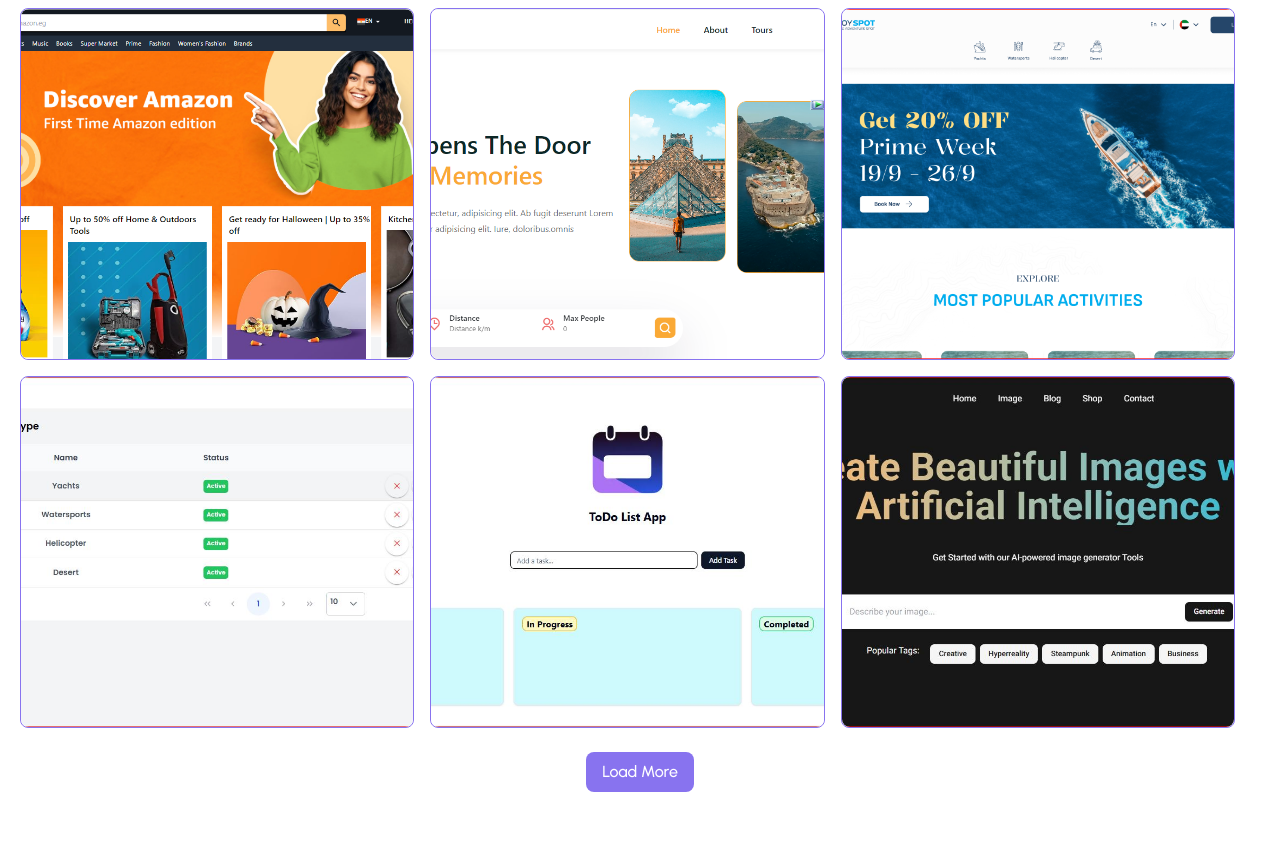
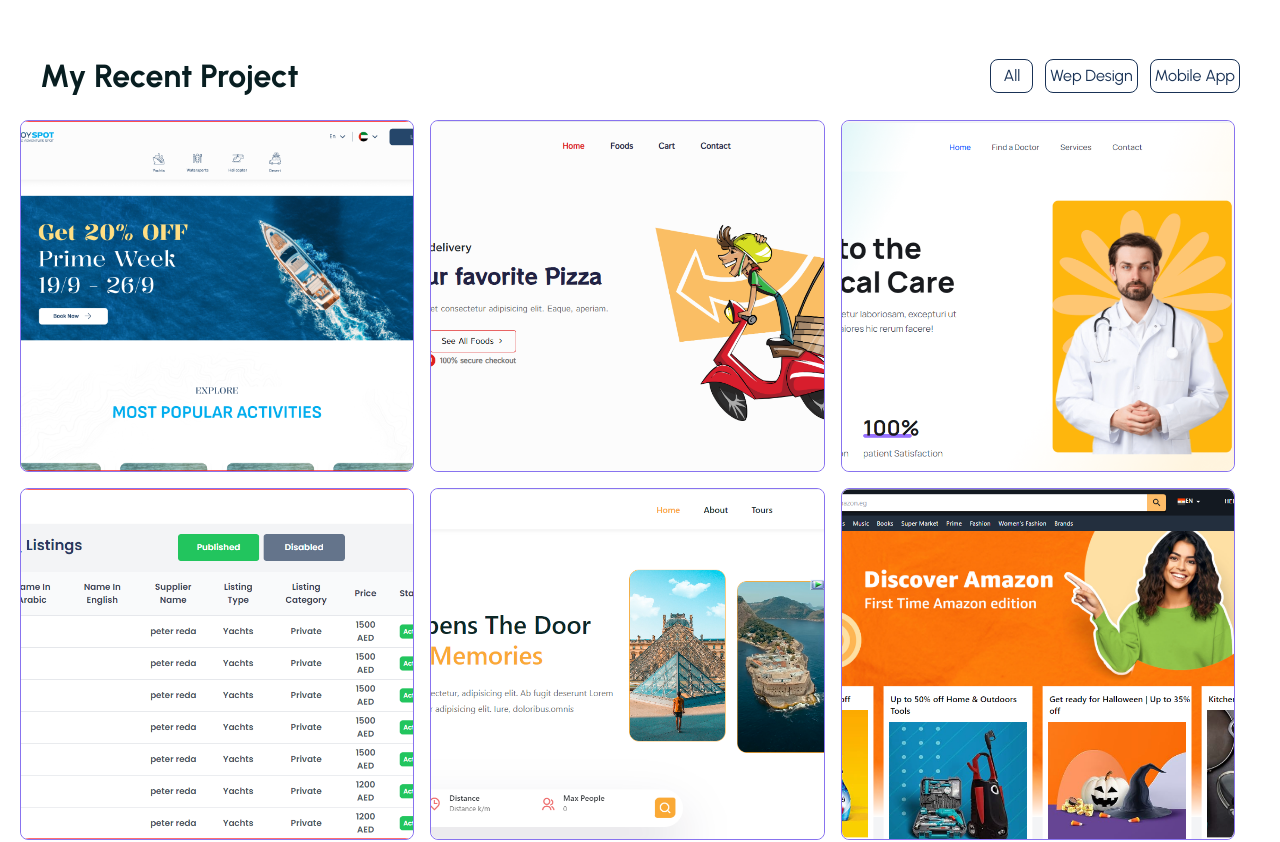
Before and after one commit to solman500/Portfolio, a React (Vite) app: page / in a window 1280 px wide. Shown: the part 2960-3802 px from the top of the page. Built offline with nearby package versions, Linux system fonts and the light colour scheme.

Commit message:
changes for secion

```diff
--- a/src/assets/data/portfolioData.js
+++ b/src/assets/data/portfolioData.js
@@ -21,155 +21,124 @@
 const portfolios = [
   {
     id: "01",
-    imgUrl: portfolioImg01,
-    category: 'Web Design',
-    title: "Amazon Website",
-    description:
-      "Amazon e-Commerce website for shoping products ",
-    technologies: ["Reactjs", "Tailwind css", "Fairebase","Mui"],
-    siteUrl: "https://6583ed17727b0075bf888ace--spectacular-crostata-958feb.netlify.app/",
+    imgUrl: portfolioImg16,
+    category: "Web Design",
+    title: "EnjoySpots",
+    description: " enjoySpots website for Entertainment ",
+    technologies: [
+      "NextJs",
+      "Tailwind css",
+      "MongoDB",
+      "ExpressJS",
+      "JWT",
+      "NodeJS",
+    ],
+    siteUrl: "https://www.enjoyspot.com/",
   },
   {
-    id: "11",
+    id: "02",
+    imgUrl: portfolioImg10,
+    category: "Web Design",
+    title: "Tasty Treat",
+    description: "delivery website for pizza and Burger ",
+    technologies: [
+      "reactjs",
+      "NodeJs",
+      "firebase",
+      "tailwind",
+      "javascript",
+      "bootstrap",
+    ],
+    siteUrl: "https://delivery-pizza-three.vercel.app",
+  },
+  {
+    id: "03",
+    imgUrl: portfolioImg12,
+    category: "Web Design",
+    title: "Medical Care",
+    description: " e-Commerce website for booking Appointment for Doctors   ",
+    technologies: [
+      "Reactjs",
+      "Tailwind css",
+      "MongoDB",
+      "ExpressJS",
+      "JWT",
+      "NodeJS",
+      "CORS",
+    ],
+    siteUrl: "https://medical-care-tbdf.vercel.app",
+  },
+  {
+    id: "04",
+    imgUrl: portfolioImg15,
+    category: "Web Design",
+    title: "EnjoySpots Dashboard",
+    description: " Admin Panel ",
+    technologies: ["Reactjs", "Tailwind css", "Zustand"],
+    siteUrl: "https://dashboard.enjoyspot.com/",
+  },
+
+  {
+    id: "05",
     imgUrl: portfolioImg11,
-    category: 'Web Design',
+    category: "Web Design",
     title: "Travel Tour",
     description:
       " e-Commerce website for booking Hotels and rooms in different countries  ",
-    technologies: ["Reactjs", "Tailwind css", "MongoDB","ExpressJS","JWT","NodeJS","CORS"],
+    technologies: [
+      "Reactjs",
+      "Tailwind css",
+      "MongoDB",
+      "ExpressJS",
+      "JWT",
+      "NodeJS",
+      "CORS",
+    ],
     siteUrl: "https://github.com/solman500/Travel-Tour",
   },
   {
-    id: "16",
-    imgUrl: portfolioImg16,
-    category: 'Web Design',
-    title: "EnjoySpots",
-    description:
-      " enjoySpots website for Entertainment ",
-    technologies: ["NextJs", "Tailwind css", "MongoDB","ExpressJS","JWT","NodeJS",],
-    siteUrl: "https://www.enjoyspot.com/",
+    id: "06",
+    imgUrl: portfolioImg01,
+    category: "Web Design",
+    title: "Amazon Website",
+    description: "Amazon e-Commerce website for shoping products ",
+    technologies: ["Reactjs", "Tailwind css", "Fairebase", "Mui"],
+    siteUrl:
+      "https://6583ed17727b0075bf888ace--spectacular-crostata-958feb.netlify.app/",
   },
   {
-    id: "17",
-    imgUrl: portfolioImg17,
-    category: 'Web Design',
-    title: "EnjoySpots Dashboard",
-    description:
-      " Admin Panel ",
-    technologies: ["Reactjs", "Tailwind css", "Zustand",],
-    siteUrl: "https://enjoyspot1.vercel.app/",
+    id: "07",
+    imgUrl: portfolioImg19,
+    category: "Web Design",
+    title: "AI Image generated ",
+    description: " AI Image generated  ",
+    technologies: [
+      "NextJS",
+      "RapaidAPI",
+      "Tailwind css",
+      "AOS",
+      "shadcn ",
+      "react-multi-carousel ",
+    ],
+    siteUrl: "https://img-generate-orcin.vercel.app/",
   },
   {
-    id: "18",
+    id: "08",
     imgUrl: portfolioImg18,
-    category: 'Web Design',
+    category: "Web Design",
     title: "TODO App",
-    description:
-      " todo app for mange your tasks ",
-    technologies: ["NextJS", "Tailwind css", "Zustand","shadcn " ,"dnd kit "],
+    description: " todo app for mange your tasks ",
+    technologies: ["NextJS", "Tailwind css", "Zustand", "shadcn ", "dnd kit "],
     siteUrl: "https://todo-app-livid-alpha-52.vercel.app/",
   },
   {
-    id: "19",
-    imgUrl: portfolioImg19,
-    category: 'Web Design',
-    title: "AI Image generated ",
-    description:
-      " AI Image generated  ",
-    technologies: ["NextJS","RapaidAPI", "Tailwind css", "AOS","shadcn " ,"react-multi-carousel "],
-    siteUrl: "https://img-generate-orcin.vercel.app/",
-  },
-  {
-    id: "12",
-    imgUrl: portfolioImg12,
-    category: 'Web Design',
-    title: "Medical Care",
-    description:
-      " e-Commerce website for booking Appointment for Doctors   ",
-    technologies: ["Reactjs", "Tailwind css", "MongoDB","ExpressJS","JWT","NodeJS","CORS"],
-    siteUrl: "https://medical-care-tbdf.vercel.app",
-  },
-  {
-    id: "14",
-    imgUrl: portfolioImg14,
-    category: "Web Design",
-    title: "Aqarrat Website for appartment",
-    description:
-      "e-commerce website for booking appartment",
-    technologies: ["NextJs", "tailwindCss","NodeJs","MongoDB","DigitalOcean","Swagger"],
-    siteUrl: "https://aqarathub.com/",
-  },
-
-  {
-    id: "10",
-    imgUrl: portfolioImg10,
-    category: 'Web Design',
-    title: "Tasty Treat",
-    description:
-      "delivery website for pizza and Burger ",
-    technologies: ["reactjs","NodeJs","firebase","tailwind","javascript", "bootstrap"],
-    siteUrl: "https://delivery-pizza-three.vercel.app",
-  },
-  {
-    id: "08",
+    id: "09",
     imgUrl: portfolioImg08,
     category: "Web Design",
     title: "Portfolio",
-    description:
-      "portfolio",
-    technologies: ["React", "Tailwind css","firebase"],
+    description: "portfolio",
+    technologies: ["React", "Tailwind css", "firebase"],
     siteUrl: "https://sunny-kataifi-32b08f.netlify.app/",
-  },
-  {
-    id: "13",
-    imgUrl: portfolioImg13,
-    category: 'Web Design',
-    title: "Tech PlatForm",
-    description:
-      " e-Commerce website for booking udemy courses   ",
-    technologies: ["NextJS","ReactJS", "Tailwind css", "Stripe payment","strapi backend ","Hyper ui"],
-    siteUrl: "https://github.com/solman500/tech-platform/tree/main",
-  },
-  {
-    id: "15",
-    imgUrl: portfolioImg15,
-    category: "Web Design",
-    title: "Dashboard",
-    description:
-      "Dashbourd for contacting customers and controlers",
-    technologies: ["reactjs", "prime","....."],
-    siteUrl: "https://enjoy-spot-dashboard-front-end.vercel.app/",
-  },
-  {
-    id: "09",
-    imgUrl: portfolioImg09,
-    category: "Web Design",
-    title: "Online shopping",
-    description:
-      "e-commerce website for shopping ",
-    technologies: ["javaScript", "html","css","bootstrap"],
-    siteUrl: "https://6583f9ff215c8cc5986c9fcc--jolly-pothos-a34d6a.netlify.app/",
-  },
-
-  {
-    id: "02",
-    imgUrl: portfolioImg02,
-    category: "Wep Design",
-    title: "amazon Dashbourd",
-    description:
-      "amazon dashbourd for admin to do crud operation",
-    technologies: ["angular", "Tailwind css", "Firebase", "Mui"],
-    siteUrl: "https://github.com/solman500/Amazon-Dashboard",
-  },
-  {
-    id: "03",
-    imgUrl: portfolioImg03,
-    category: "Mobile App",
-    title: "Amazon app",
-    description:
-      "Amazon app for shoping products  (e-commerce)",
-    technologies: ["flutter", "Tailwind css", "firebase"],
-    siteUrl: "https://github.com/solman500/Amazon-App-using-Flutter",
   },
   {
     id: "04",
@@ -178,39 +147,115 @@
     title: "jumia e-Commerce",
     description:
       "jumia e-commerce for shoping and buy as a vendors with dashbourd admin",
-    technologies: ['Wordpress','MARTFURY','dokan' ],
-    siteUrl: "#",
+    technologies: ["Wordpress", "MARTFURY", "dokan"],
+    siteUrl: "https://dev-e-c0mm.pantheonsite.io/",
   },
+  // {
+  //   id: "15",
+  //   imgUrl: portfolioImg15,
+  //   category: "Web Design",
+  //   title: "Dashboard",
+  //   description: "Dashbourd for contacting customers and controlers",
+  //   technologies: ["reactjs", "prime", "....."],
+  //   siteUrl: "https://enjoy-spot-dashboard-front-end.vercel.app/",
+  // },
+
   {
-    id: "05",
-    imgUrl: portfolioImg05,
+    id: "13",
+    imgUrl: portfolioImg13,
     category: "Web Design",
-    title: "KMS e-commerce",
-    description:
-      "kms e-commerce for shoping using ",
-    technologies: ["javascript", "bootstrap","api"],
-    siteUrl: "https://6583fc3d0888fbc66606ac74--mellow-eclair-131894.netlify.app/",
+    title: "Tech PlatForm",
+    description: " e-Commerce website for booking udemy courses   ",
+    technologies: [
+      "NextJS",
+      "ReactJS",
+      "Tailwind css",
+      "Stripe payment",
+      "strapi backend ",
+      "Hyper ui",
+    ],
+    siteUrl: "https://github.com/solman500/tech-platform/tree/main",
   },
 
   {
-    id: "06",
-    imgUrl: portfolioImg06,
-    category: "Web design",
-    title: "HD movies",
-    description:
-      "HD movies website for whatching movies ",
-    technologies: ["React", "Tailwind css", "firebase"],
-    siteUrl: "https://github.com/solman500/MoviesWebsite-using-Reactjs-",
+    id: "14",
+    imgUrl: portfolioImg14,
+    category: "Web Design",
+    title: "Aqarrat Website for appartment",
+    description: "e-commerce website for booking appartment",
+    technologies: [
+      "NextJs",
+      "tailwindCss",
+      "NodeJs",
+      "MongoDB",
+      "DigitalOcean",
+      "Swagger",
+    ],
+    siteUrl: "https://aqarathub.com/",
   },
-  {
-    id: "07",
-    imgUrl: portfolioImg07,
-    category: "Web Design",
-    title: "javaGames",
-    description:
-      "car racing games ",
-    technologies: ["javascript", "bootstrap"],
-    siteUrl: "https://github.com/solman500/JavaScript-project-",
-  },
-]
+
+  // {
+  //   id: "09",
+  //   imgUrl: portfolioImg09,
+  //   category: "Web Design",
+  //   title: "Online shopping",
+  //   description: "e-commerce website for shopping ",
+  //   technologies: ["javaScript", "html", "css", "bootstrap"],
+  //   siteUrl:
+  //     "https://6583f9ff215c8cc5986c9fcc--jolly-pothos-a34d6a.netlify.app/",
+  // },
+
+  // {
+  //   id: "06",
+  //   imgUrl: portfolioImg06,
+  //   category: "Web design",
+  //   title: "HD movies",
+  //   description: "HD movies website for whatching movies ",
+  //   technologies: ["React", "Tailwind css", "firebase"],
+  //   siteUrl: "https://github.com/solman500/MoviesWebsite-using-Reactjs-",
+  // },
+
+  // {
+  //   id: "02",
+  //   imgUrl: portfolioImg02,
+  //   category: "Wep Design",
+  //   title: "amazon Dashbourd",
+  //   description: "amazon dashbourd for admin to do crud operation",
+  //   technologies: ["angular", "Tailwind css", "Firebase", "Mui"],
+  //   siteUrl: "https://github.com/solman500/Amazon-Dashboard",
+  // },
+
+
+  // {
+  //   id: "03",
+  //   imgUrl: portfolioImg03,
+  //   category: "Mobile App",
+  //   title: "Amazon app",
+  //   description: "Amazon app for shoping products  (e-commerce)",
+  //   technologies: ["flutter", "Tailwind css", "firebase"],
+  //   siteUrl: "https://github.com/solman500/Amazon-App-using-Flutter",
+  // },
+
+  // {
+  //   id: "05",
+  //   imgUrl: portfolioImg05,
+  //   category: "Web Design",
+  //   title: "KMS e-commerce",
+  //   description: "kms e-commerce for shoping using ",
+  //   technologies: ["javascript", "bootstrap", "api"],
+  //   siteUrl:
+  //     "https://6583fc3d0888fbc66606ac74--mellow-eclair-131894.netlify.app/",
+  // },
+
+
+  // {
+  //   id: "07",
+  //   imgUrl: portfolioImg07,
+  //   category: "Web Design",
+  //   title: "javaGames",
+  //   description: "car racing games ",
+  //   technologies: ["javascript", "bootstrap"],
+  //   siteUrl: "https://github.com/solman500/JavaScript-project-",
+  // },
+];
 export default portfolios;
--- a/src/components/UI/Service.jsx
+++ b/src/components/UI/Service.jsx
@@ -131,7 +131,9 @@
                           Web Design (UI/UX)
                         </h3>
                         <p className="text-[15px] text-smallTextColor group-hover:text-white group-hover:font-[500] leading-7 ">
-                        "Proficient in UI/UX design, combining creativity and user-centric strategies to craft engaging and intuitive digital experiences."
+                        "As a frontend developer, I prioritize creating seamless and user-friendly interfaces.
+I use Figma to design intuitive layouts that enhance user interaction and visual appeal.
+My goal is to deliver responsive, accessible, and engaging web experiences across all devices."
                         </p>
                       </div>
                     </div>
```
